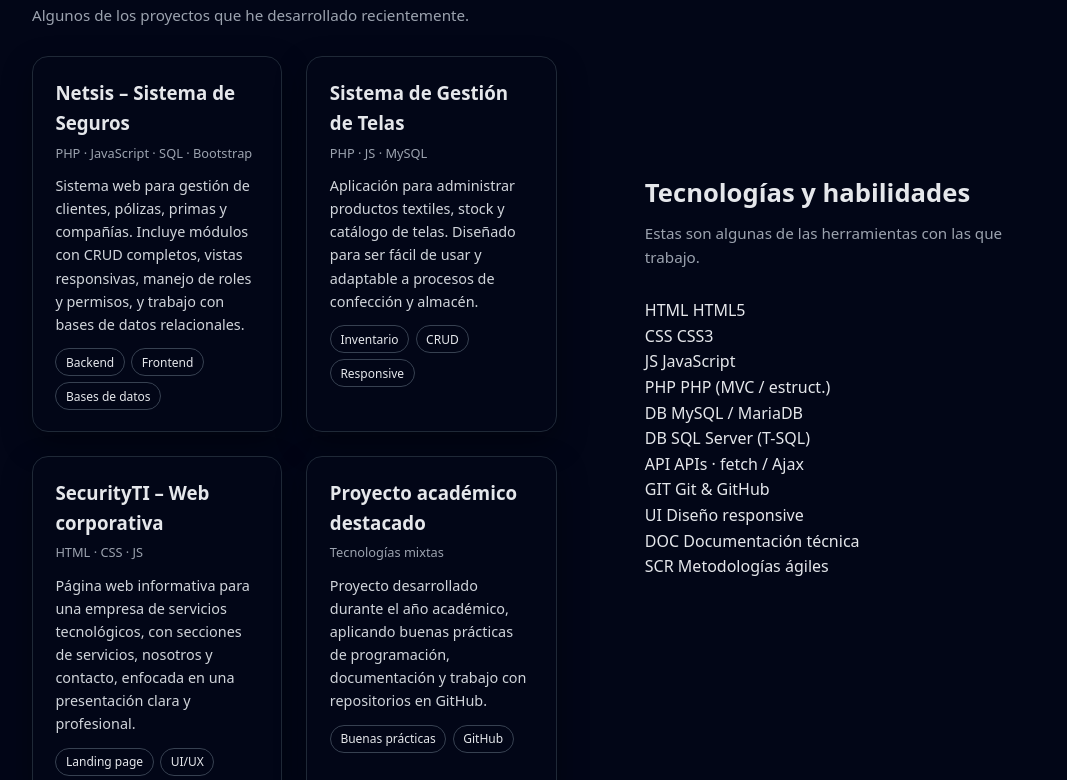
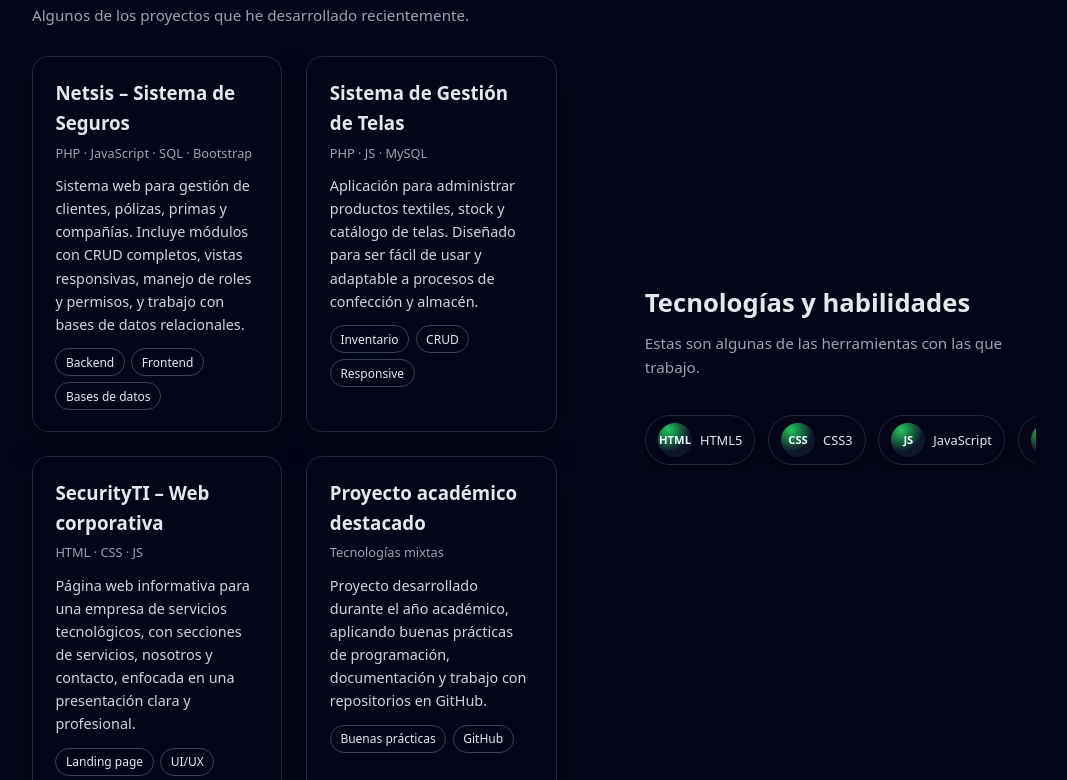
Before and after one commit to desparza1006-lang/desparza1006-lang.github.io, a plain HTML site: page index.html in a window 1280 px wide. Shown: the part 580-1360 px from the top of the page, without its empty margins (106-1173 px from the left). Drawn offline with Linux system fonts and the light colour scheme.

Commit message:
Add styles for skills carousel and skill pills

```diff
--- a/styles.css
+++ b/styles.css
@@ -307,6 +307,58 @@ body {
   grid-template-columns: repeat(auto-fit, minmax(200px, 1fr));
   gap: 1.5rem;
 }
+.skills-carousel {
+  display: flex;
+  gap: 0.8rem;
+  overflow-x: auto;
+  padding: 0.4rem 0.2rem 0.3rem;
+  scroll-snap-type: x mandatory;
+  -webkit-overflow-scrolling: touch;
+}
+
+.skills-carousel::-webkit-scrollbar {
+  height: 6px;
+}
+
+.skills-carousel::-webkit-scrollbar-track {
+  background: #020617;
+}
+
+.skills-carousel::-webkit-scrollbar-thumb {
+  background: #1f2937;
+  border-radius: 999px;
+}
+
+.skill-pill {
+  flex: 0 0 auto;
+  scroll-snap-align: start;
+  display: inline-flex;
+  align-items: center;
+  gap: 0.5rem;
+  padding: 0.45rem 0.75rem;
+  border-radius: 999px;
+  background: #020617;
+  border: 1px solid #1f2937;
+  box-shadow: 0 8px 20px rgba(0, 0, 0, 0.4);
+  font-size: 0.8rem;
+}
+
+.skill-icon {
+  display: inline-flex;
+  align-items: center;
+  justify-content: center;
+  width: 34px;
+  height: 34px;
+  border-radius: 999px;
+  background: radial-gradient(circle at 30% 20%, #22c55e 0, #0f172a 60%);
+  font-size: 0.7rem;
+  font-weight: 700;
+  color: #ecfeff;
+}
+
+.skill-label {
+  white-space: nowrap;
+}
 
 .skill-column h3 {
   margin-bottom: 0.5rem;
```
